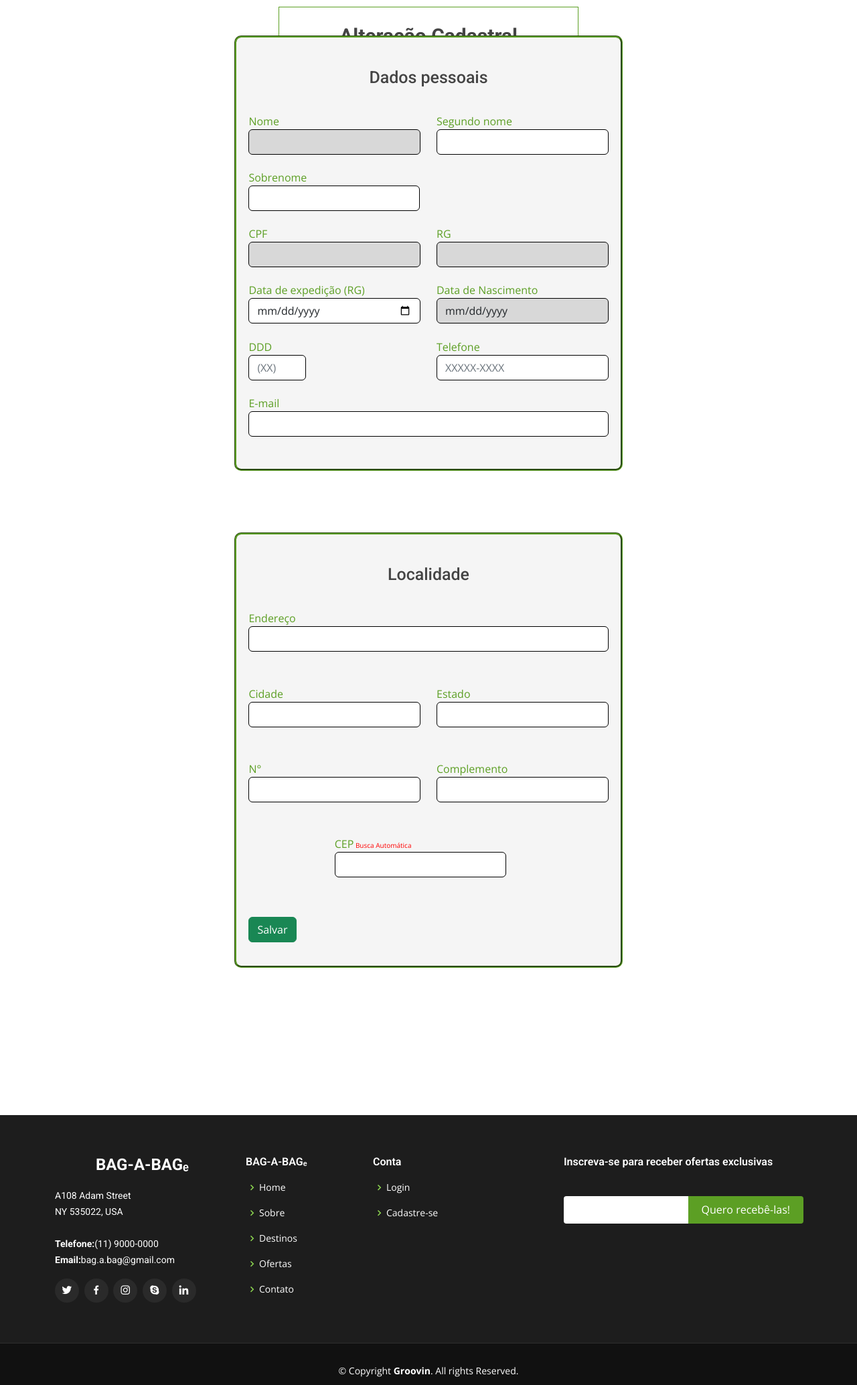
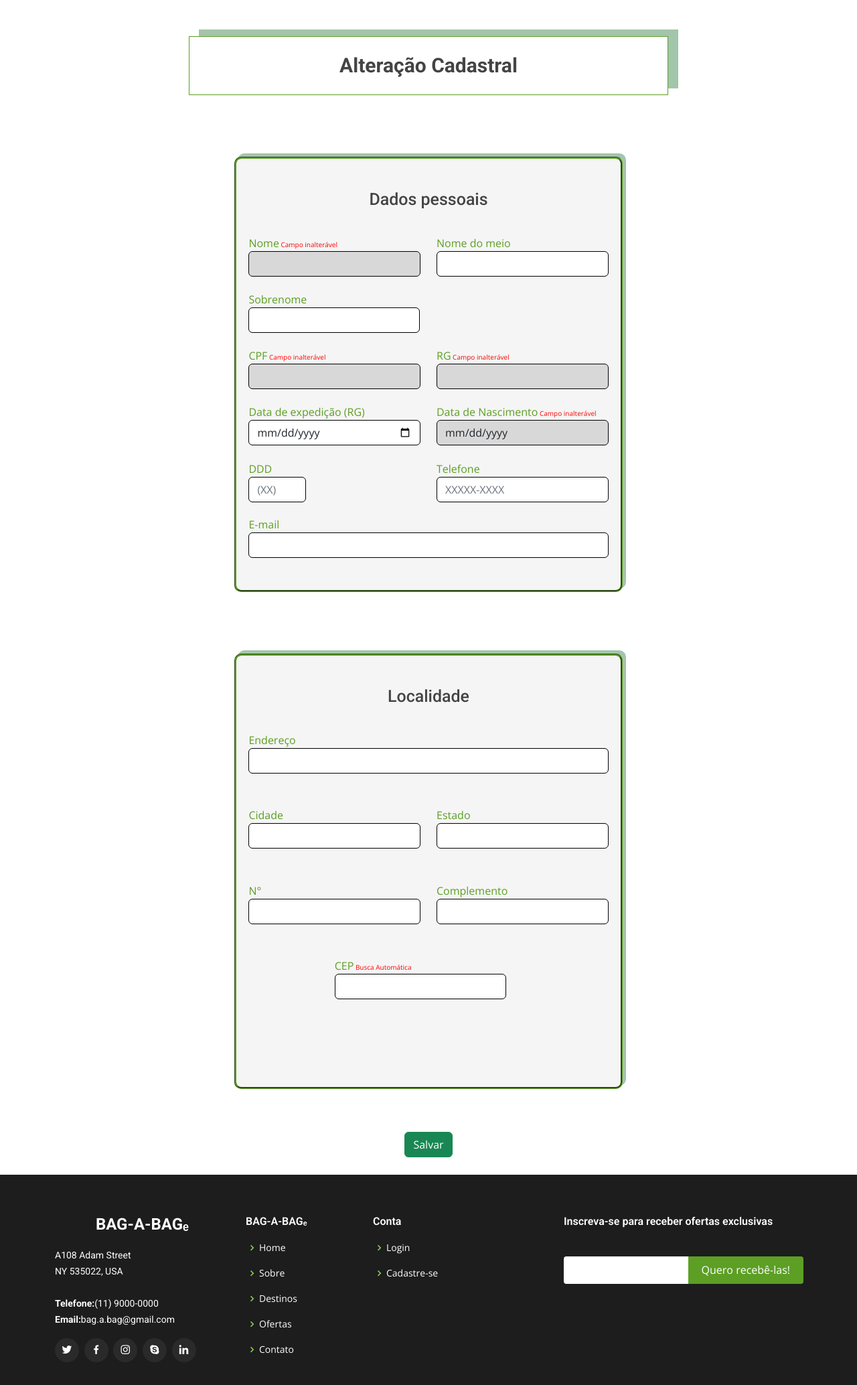
Before and after one commit to gustavinxd/bag-a-bagV2, a PHP site: page /pages/alteracoes_cadastro.html in a window 1280 px wide. Shown: the part 80-2148 px from the top of the page at 67% size. Run offline with PHP 8.4, Linux system fonts and the light colour scheme.

Commit message:
TELA ALTERAÇÃO

```diff
--- a/assets/css/alteracoes_cadastro/alteracoes_cadastro.css
+++ b/assets/css/alteracoes_cadastro/alteracoes_cadastro.css
@@ -469,6 +469,8 @@ svg {
     border-style:groove;
     border-color: #5c9f24;
     padding: 2%;
+    box-shadow: 5px -5px rgb(163, 197, 171);
+
   }
   .main-alteracoes-endereco{
     width: 580px;
@@ -479,6 +481,7 @@ svg {
     border-style:groove;
     border-color: #5c9f24;
     padding: 2%;
+    box-shadow: 5px -5px rgb(163, 197, 171);
 
   }
 
@@ -511,35 +514,56 @@ svg {
     margin: auto;
     margin-top: 10%;
     margin-bottom: -5%;
+    box-shadow: 15px -10px rgb(163, 197, 171);
   }
-
-  .required:after {
-    content: " Busca Automática";
+  #cadastrar{
+    margin-top: 15%;
+    align-items: end;
+  }
+  .main-alteracoes-endereco .required:after {
+    content: "  Busca Automática";
     font-size: 10px;
     color: red;
   }
-  @media screen and (min-width: 320px) {
+  .main-alteracoes-dados .required:after {
+    content: "  Campo inalterável";
+    font-size: 10px;
+    color: red;
+  }
+  @media screen and (max-width: 320px) {
+      .main-alteracoes h5{
+        margin-bottom: 20%;
+        font-size: 20px;
+        width: 80%;
+    }
       .main-alteracoes {
         margin-top: 20%;
         margin-bottom: 10%;
     }
+      .row{
+        flex-direction: column;
+        flex-wrap: nowrap;
     }
-
-  @media screen and (min-width: 320px) {
+      .main-alteracoes-dados {
+        margin-top: 10%;
+        margin-bottom: 10%;
+        height: 830px;
+    }
       .main-alteracoes-endereco {
         margin-top: 10%;
         margin-bottom: 10%;
     }
   }
 
-  @media screen and (min-width: 768px) {
+  @media screen and (max-width: 768px) {
+      .main-alteracoes h5{
+        margin-top: 15%;
+        margin-bottom: 8%;
+      }
       .main-alteracoes {
           margin-top: 15%;
           margin-bottom: 10%;
     }
-  }
-
-  @media screen and (min-width: 768px) {
       .main-alteracoes-endereco {
         margin-top: 10%;
         margin-bottom: 10%;
@@ -550,6 +574,19 @@ svg {
       .main-alteracoes {
           margin-top: 5%;
           margin-bottom: 10%;
+    }
+      .main-alteracoes h5{
+        margin-top: 15%;
+        margin-bottom: 0;
+        font-size: 30px;
+        width: 80%;
+    }
+      .main-alteracoes-dados {
+        margin-top: 10%;
+        margin-bottom: 10%;
+    }
+      .main-alteracoes #cadastrar{
+        margin-bottom: 20%;
       }
   }
 
@@ -569,17 +606,9 @@ svg {
     margin-bottom: 7%;
     margin-top: 2%;
   }
-  .main-alteracoes-endereco .half-box diff{
-    flex: 1 1 45%;
-    position: relative;
-    margin: auto;
-  }
-
-  .full-box{
-    flex: 1 1 100%;
-    position: relative;
-    margin-top: -6%;
-    text-align: ;
+  .botao{
+    text-align: center;
+    margin-top: 15%;
   }
   .border{
     padding: 30px;
--- a/pages/alteracoes_cadastro.html
+++ b/pages/alteracoes_cadastro.html
@@ -153,13 +153,13 @@
               <div class="half-box">
                 <div class="col">
   <!-- Informações como nome, CPF, RG e Data de nascimento estará como disabled, precisará colocar o comando para a informação colocada em cadastro já aparecer nesses campos desabilitados -->
-                  <label for = "name"  style = "color: #5c9f24">Nome</label>
-                  <input type = "name" class="form-control" style = "background-color: #d8d8d8; border-color: black" name = "name" id = "name" disabled>
+                  <label for = "name" class="required" style = "color: #5c9f24">Nome</label>
+                  <input type = "name" class="form-control required" style = "background-color: #d8d8d8; border-color: black" name = "name" id = "name" disabled>
                 </div>
               </div>
               <div class = "half-box">
                 <div class = "col">
-                  <label for = "lastname"  style = "color: #5c9f24">Segundo nome</label>
+                  <label for = "lastname"  style = "color: #5c9f24">Nome do meio</label>
                   <input type = "lastname" class="form-control required" style = "background-color: #FFF; border-color: black" name = "sobrenome" id = "sobrenome">
                 </div>
               </div>
@@ -172,11 +172,11 @@
             </div>
             <div class="row">
               <div class = "half-box">
-                <label for = "cpf"  style = "color: #5c9f24" >CPF</label>
+                <label for = "cpf" class="required" style = "color: #5c9f24" >CPF</label>
                 <input type = "number" class="form-control required" style = "background-color: #d8d8d8; border-color: black" name = "cpf" id = "cpf" disabled>
               </div>
               <div class = "half-box">
-                <label for = "rg"  style = "color: #5c9f24">RG</label>
+                <label for = "rg" class="required" style = "color: #5c9f24">RG</label>
                 <input type = "rg" name = "rg" id = "rg" class="form-control required" style = "background-color: #d8d8d8; border-color: black">
               </div>
             </div>
@@ -186,7 +186,7 @@
                 <input type = "date" name = "dataexpedicao" id = "dataexpedicao" class="form-control" style = "background-color: #FFF; border-color: black">
               </div>
               <div class = "half-box">
-                  <label for = "date" style = "color: #5c9f24">Data de Nascimento</label>
+                  <label for = "date" class="required" style = "color: #5c9f24">Data de Nascimento</label>
                   <input type = "date" name = "datanascimento" id = "datanascimento" class="form-control" style = "background-color: #d8d8d8; border-color: black" disabled>
               </div>
             </div>
@@ -246,7 +246,7 @@
           </div>
         </div>
        </div>
-      <div class="full-box">
+      <div class="botao">
         <button type="button" id = "cadastrar" class="btn btn-success" a href="#">Salvar</button>
       </div>
       </form>
```
Lines whose indentation alone changed are shown as unchanged.
